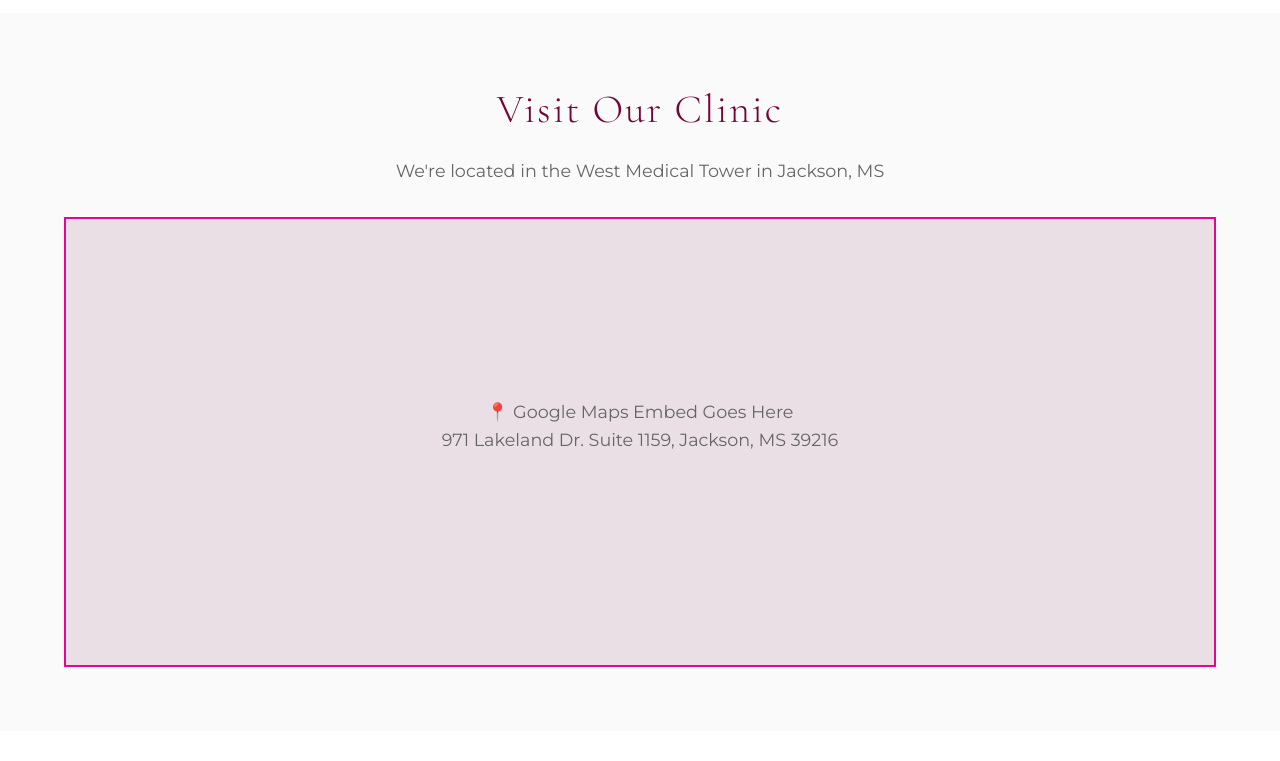
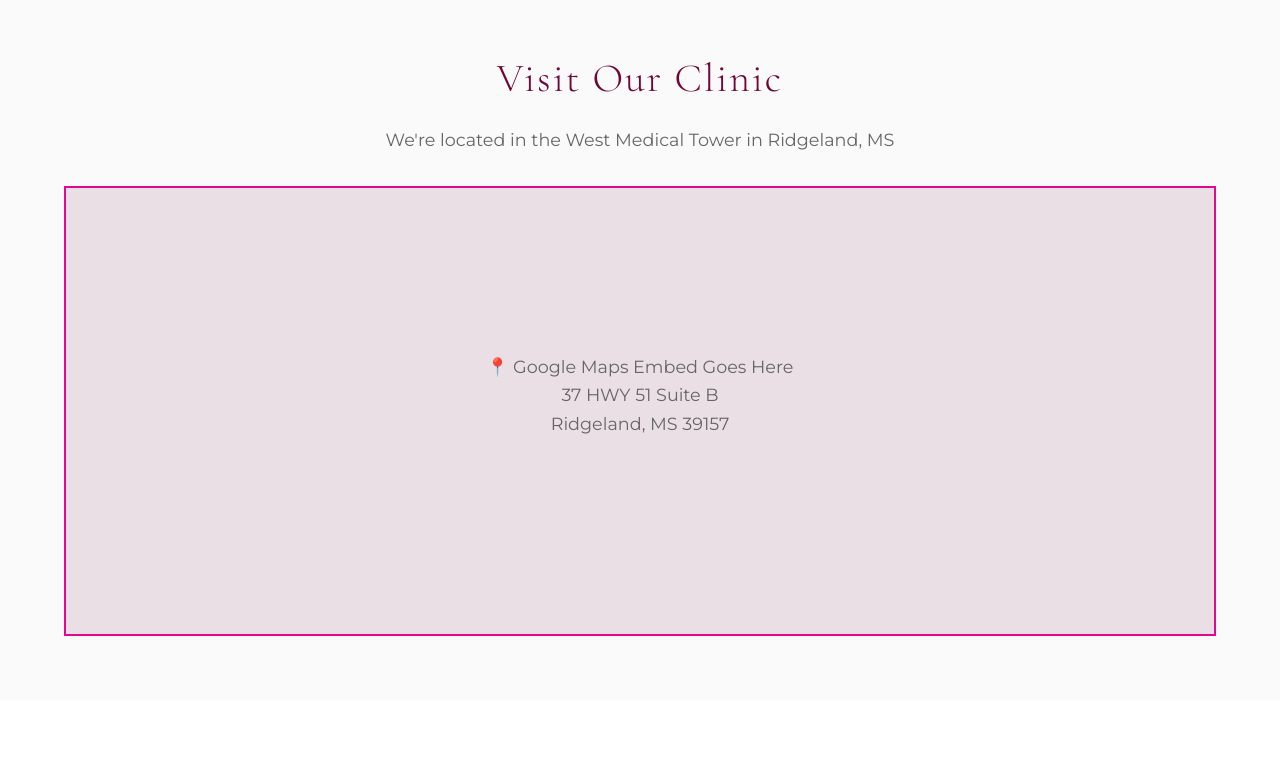
Before and after one commit to drewdavis007/BMMA, a website: page public/contact.html in a window 1280 px wide. Shown: the part 2140-2901 px from the top of the page. Drawn offline with nearby package versions, Linux system fonts and the light colour scheme.

Commit message:
Changed addresson all pages  to be accurate to the recent move

```diff
--- a/public/contact.html
+++ b/public/contact.html
@@ -383,7 +383,7 @@
                 <div class="info-item">
                     <h3>📍 Location</h3>
                     <p><strong>Beautiful Minds Medical Aesthetics</strong></p>
-                    <p>971 Lakeland Dr. Suite 1159<br>West Medical Tower<br>Jackson, MS 39216</p>
+                    <p>37 HWY 51 Suite B<br>Ridgeland, MS 39157</p>
                     <p style="font-size: 0.95rem; margin-top: 0.5rem;">Conveniently located in the West Medical Tower with easy parking access</p>
                 </div>
 
@@ -457,11 +457,11 @@
     <!-- Map Section -->
     <section class="map-section">
         <h2>Visit Our Clinic</h2>
-        <p>We're located in the West Medical Tower in Jackson, MS</p>
+        <p>We're located in the West Medical Tower in Ridgeland, MS</p>
         <div class="map-container">
             <!-- INSERT GOOGLE MAPS EMBED HERE -->
             <!-- Example: <iframe src="https://www.google.com/maps/embed?pb=..." width="100%" height="450" style="border:0;" allowfullscreen="" loading="lazy"></iframe> -->
-            <p>📍 Google Maps Embed Goes Here<br>971 Lakeland Dr. Suite 1159, Jackson, MS 39216</p>
+            <p>📍 Google Maps Embed Goes Here<br>37 HWY 51 Suite B<br>Ridgeland, MS 39157</p>
         </div>
     </section>
 
@@ -495,7 +495,7 @@
                 <h4>Contact</h4>
                 <p>📞 (601) 533-8597</p>
                 <p>📧 kcollum@beautifulmindsmedaesthetics.com</p>
-                <p>📍 971 Lakeland Dr. Suite 1159<br>West Medical Tower<br>Jackson, MS 39216</p>
+                <p>📍 637 HWY 51 Suite B<br>Ridgeland, MS 39157</p>
             </div>
             <div class="footer-section">
                 <h4>Hours</h4>
```
Also changed, not shown: public/about.html (+2 -2 lines), public/fillers.html (+1 -1 lines), public/index.html (+2 -2 lines), public/neurotoxins.html (+1 -1 lines), public/services.html (+1 -1 lines), public/skincare.html (+1 -1 lines), public/skinpen.html (+1 -1 lines).
